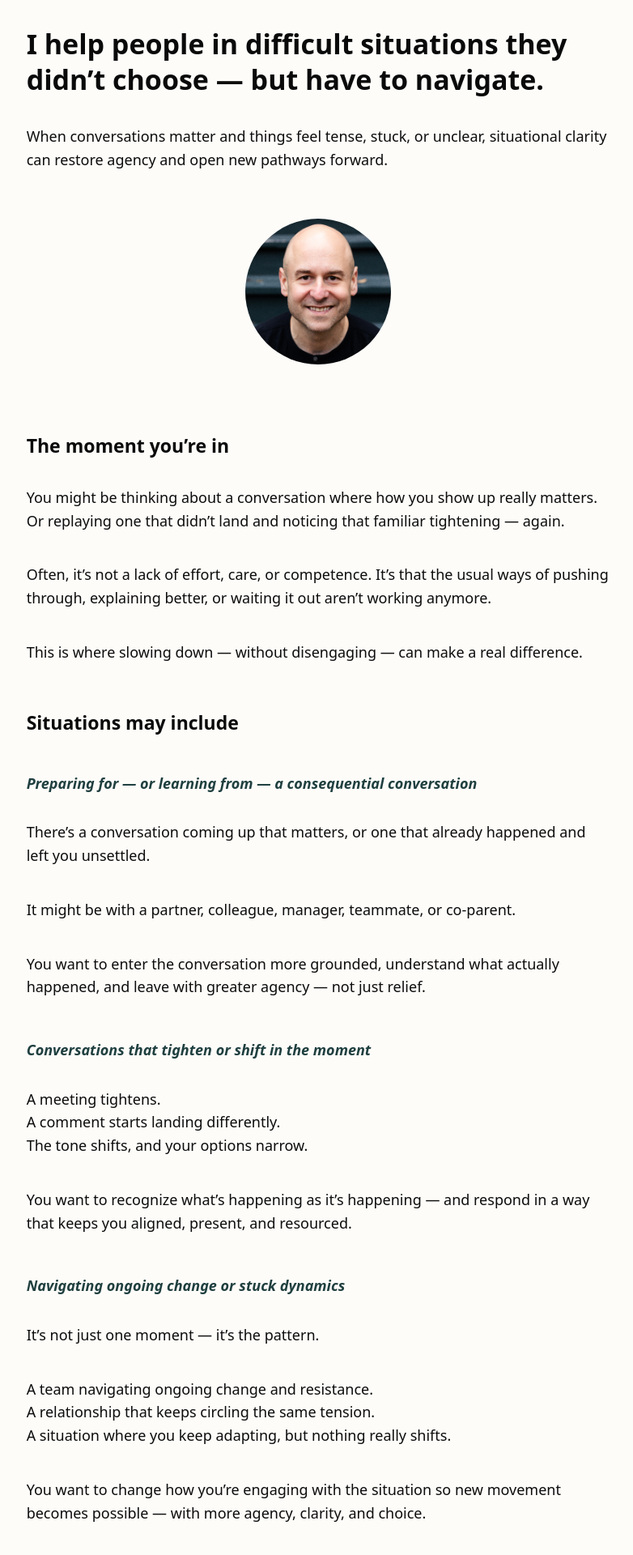
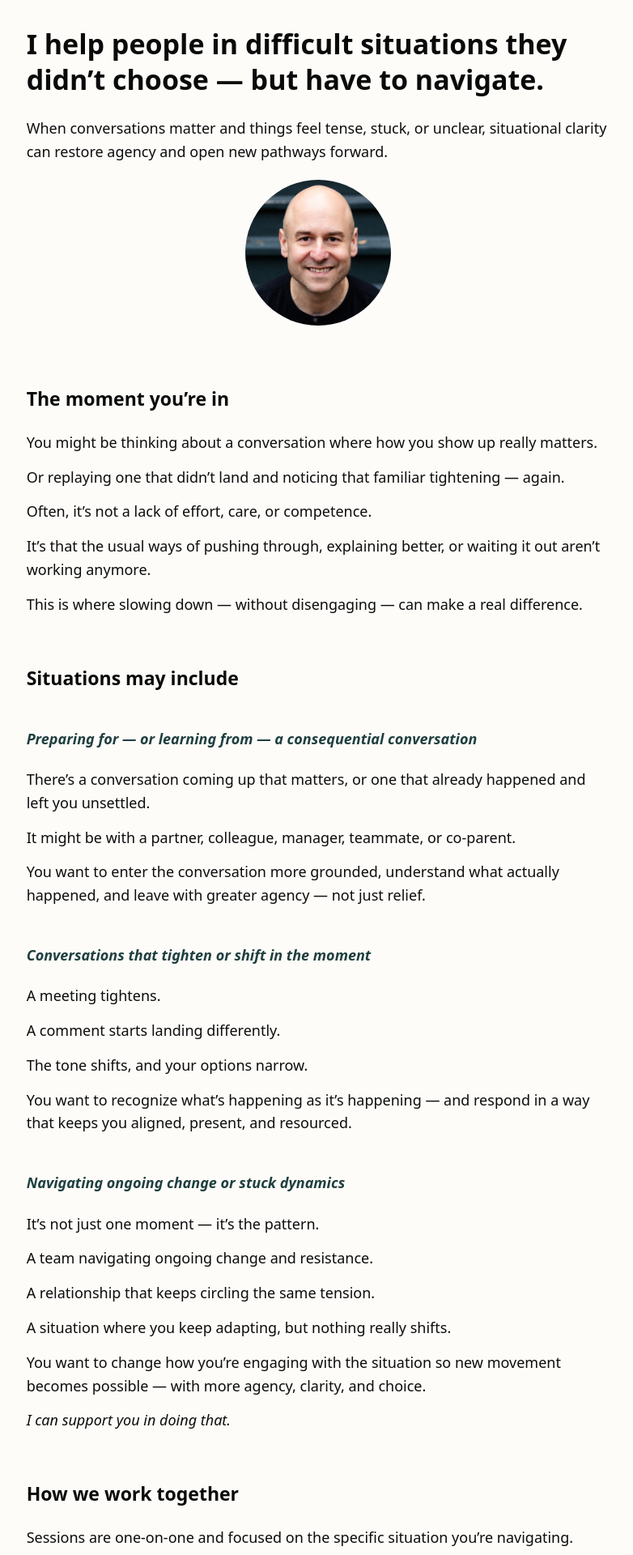
Before and after one commit to basil-family-lab/zen, a Jekyll site: the page built from index.md, in a window 1280 px wide. Shown: the top 1920 px of the page at 81% size, without its empty margins (247-1029 px from the left). Built offline with Jekyll 4.4.1, drawn with Linux system fonts in a browser that asks for light colours; some of the changed text lies outside the part shown.

Commit message:
refactor: semantically correct html

```diff
--- a/assets/css/style.css
+++ b/assets/css/style.css
@@ -31,7 +31,7 @@ h1,
 h2,
 h3 {
   line-height: 1.3;
-  margin: 0 0 10px;
+  margin: 0 0 24px;
 }
 
 h1 {
@@ -41,7 +41,8 @@ h1 {
 
 h2 {
   font-size: 23px;
-  margin-top: 20px;
+  margin-top: 24px;
+  margin-bottom: 24px;
   color: #0a0a0a;
 }
 
@@ -49,7 +50,8 @@ h2 {
 
 h3 {
   font-size: 18px;
-  margin-top: 14px;
+  margin-top: 48px;
+  margin-bottom: 24px;
   font-style: italic;
   color: #1f3f3f;
 }
--- a/index.md
+++ b/index.md
@@ -5,104 +5,222 @@ description: Situational clarity sessions for navigating difficult conversations
 css_id: home
 ---
 
-# I help people in difficult situations they didn’t choose — but have to navigate.
+<section id="hero">
+  <h1>I help people in difficult situations they didn’t choose — but have to navigate.</h1>
 
-When conversations matter and things feel tense, stuck, or unclear, situational clarity can restore agency and open new pathways forward.
+  <p>
+    When conversations matter and things feel tense, stuck, or unclear,
+    situational clarity can restore agency and open new pathways forward.
+  </p>
 
-![{{site.profile.name}}](/assets/images/profile.jpg){: .profile-image }
+  <img
+    src="/assets/images/profile.jpg"
+    alt="{{ site.profile.name }}"
+    class="profile-image"
+  />
+</section>
 
-## The moment you’re in
+<section id="moment">
+  <h2>The moment you’re in</h2>
 
-You might be thinking about a conversation where how you show up really matters.
-Or replaying one that didn’t land and noticing that familiar tightening — again.
+  <p>
+    You might be thinking about a conversation where how you show up really matters.
+  </p>
 
-Often, it’s not a lack of effort, care, or competence. It’s that the usual ways of pushing through, explaining better, or waiting it out aren’t working anymore.
+  <p>
+    Or replaying one that didn’t land and noticing that familiar tightening — again.
+  </p>
 
-This is where slowing down — without disengaging — can make a real difference.
+  <p>
+    Often, it’s not a lack of effort, care, or competence.
+  </p>
 
-## Situations may include
+  <p>
+    It’s that the usual ways of pushing through, explaining better, or waiting it out
+    aren’t working anymore.
+  </p>
 
-### Preparing for — or learning from — a consequential conversation
+  <p>
+    This is where slowing down — without disengaging — can make a real difference.
+  </p>
+</section>
 
-There’s a conversation coming up that matters, or one that already happened and left you unsettled.
+<section id="situations">
+  <h2>Situations may include</h2>
 
-It might be with a partner, colleague, manager, teammate, or co-parent.
+  <h3>Preparing for — or learning from — a consequential conversation</h3>
 
-You want to enter the conversation more grounded, understand what actually happened, and leave with greater agency — not just relief.
+  <p>
+    There’s a conversation coming up that matters, or one that already happened
+    and left you unsettled.
+  </p>
 
-### Conversations that tighten or shift in the moment
+  <p>
+    It might be with a partner, colleague, manager, teammate, or co-parent.
+  </p>
 
-A meeting tightens.
-A comment starts landing differently.
-The tone shifts, and your options narrow.
+  <p>
+    You want to enter the conversation more grounded,
+    understand what actually happened,
+    and leave with greater agency — not just relief.
+  </p>
 
-You want to recognize what’s happening as it’s happening — and respond in a way that keeps you aligned, present, and resourced.
+  <h3>Conversations that tighten or shift in the moment</h3>
 
-### Navigating ongoing change or stuck dynamics
+  <p>
+    A meeting tightens.
+  </p>
 
-It’s not just one moment — it’s the pattern.
+  <p>
+    A comment starts landing differently.
+  </p>
 
-A team navigating ongoing change and resistance.
-A relationship that keeps circling the same tension.
-A situation where you keep adapting, but nothing really shifts.
+  <p>
+    The tone shifts, and your options narrow.
+  </p>
 
-You want to change how you’re engaging with the situation so new movement becomes possible — with more agency, clarity, and choice.
+  <p>
+    You want to recognize what’s happening as it’s happening —
+    and respond in a way that keeps you aligned, present, and resourced.
+  </p>
 
-I can support you in doing that.
+  <h3>Navigating ongoing change or stuck dynamics</h3>
 
-## How we work together
+  <p>
+    It’s not just one moment — it’s the pattern.
+  </p>
 
-Sessions are one-on-one and focused on the specific situation you’re navigating.
+  <p>
+    A team navigating ongoing change and resistance.
+  </p>
 
-The work is structured, but responsive — we orient around what’s actually happening rather than following a preset sequence.
+  <p>
+    A relationship that keeps circling the same tension.
+  </p>
 
-Depending on the situation, I may draw on tools, assessments, or practical lenses to support clarity and decision-making.
+  <p>
+    A situation where you keep adapting, but nothing really shifts.
+  </p>
 
-People typically work with me for a small set of sessions, with the aim of increasing agency and creating movement you can carry forward on your own.
+  <p>
+    You want to change how you’re engaging with the situation
+    so new movement becomes possible —
+    with more agency, clarity, and choice.
+  </p>
 
-## What this is — and is not
+  <p>
+    <em>I can support you in doing that.</em>
+  </p>
+</section>
 
-### This is:
+<section id="how-we-work">
+  <h2>How we work together</h2>
 
-- support for real, life-impacting situations
-- work that increases agency and available options
-- grounded, immediately applicable clarity
+  <p>
+    Sessions are one-on-one and focused on the specific situation you’re navigating.
+  </p>
 
-### This is not:
+  <p>
+    The work is structured, but responsive —
+    oriented around what’s actually happening
+    rather than following a preset sequence.
+  </p>
 
-- therapy
-- advice-giving
-- fixing other people
+  <p>
+    Depending on the situation, I may draw on tools, assessments,
+    or practical lenses to support clarity and decision-making.
+  </p>
 
-## About me
+  <p>
+    People typically work with me for a small set of sessions,
+    with the aim of increasing agency
+    and creating movement you can carry forward on your own.
+  </p>
+</section>
 
-I’m a certified Zen Leadership coach and instructor with the [Institute of Zen Leadership](https://zenleader.global), and the founder of [Mindset Dojo](https://mindset.dojo.center), a self-inquiry and presence-based practice community.
+<section id="framing">
+  <h2>What this is — and is not</h2>
 
-My experience spans decades in business and technology, working in complex environments and periods of change, alongside lived experience navigating leadership, teams, and co-parenting.
+  <h3>This is:</h3>
+  <ul>
+    <li>support for real, life-impacting situations</li>
+    <li>work that increases agency and available options</li>
+    <li>grounded, immediately applicable clarity</li>
+  </ul>
 
-## What people have said
+  <h3>This is not:</h3>
+  <ul>
+    <li>therapy</li>
+    <li>advice-giving</li>
+    <li>fixing other people</li>
+  </ul>
+</section>
 
-### Business & Technology Leaders navigating complexity and change
+<section id="about">
+  <h2>About me</h2>
 
-- “Brought clarity, inspiration, and light.”
-- “An exceptional listener who brings ideas together and shapes them into a solid structure.”
-- “Helped me think more deeply about what actually mattered.”
+  <p>
+    I’m a certified Zen Leadership coach and instructor with the
+    <a href="https://zenleader.global">Institute of Zen Leadership</a>,
+    and the founder of
+    <a href="https://mindset.dojo.center">Mindset Dojo</a>,
+    a self-inquiry and presence-based practice community.
+  </p>
 
-### Professionals in high-stakes or difficult conversations
+  <p>
+    My experience spans decades in business and technology,
+    working in complex environments and periods of change,
+    alongside lived experience navigating leadership, teams, and co-parenting.
+  </p>
+</section>
 
-- “Raised conversations to a higher form.”
-- “Able to affect conversations and alter their course for the better.”
-- “Helped me navigate nuanced and difficult conversations more skillfully.”
+<section id="testimonials">
+  <h2>What people have said</h2>
 
-### Co-parents and professionals navigating ongoing relational tension
+  <h3>Business &amp; Technology Leaders navigating complexity and change</h3>
+  <ul>
+    <li>“Brought clarity, inspiration, and light.”</li>
+    <li>“An exceptional listener who brings ideas together and shapes them into a solid structure.”</li>
+    <li>“Helped me think more deeply about what actually mattered.”</li>
+  </ul>
 
-- “Navigated situations with calm and wisdom, even during conflict.”
-- “Diffused tension and changed the tone of conversations.”
-- “What felt stuck became workable.”
+  <h3>Professionals in high-stakes or difficult conversations</h3>
+  <ul>
+    <li>“Raised conversations to a higher form.”</li>
+    <li>“Able to affect conversations and alter their course for the better.”</li>
+    <li>“Helped me navigate nuanced and difficult conversations more skillfully.”</li>
+  </ul>
 
-## Connect
+  <h3>Co-parents and professionals navigating ongoing relational tension</h3>
+  <ul>
+    <li>“Navigated situations with calm and wisdom, even during conflict.”</li>
+    <li>“Diffused tension and changed the tone of conversations.”</li>
+    <li>“What felt stuck became workable.”</li>
+  </ul>
+</section>
 
-If you’re in a difficult situation and want more clarity, agency, and options, you’re welcome to connect.
+<section id="connect">
+  <h2>Connect</h2>
 
-- [Reach out by email]({{site.action_links.email}}){: data-ga-event="contact_email" data-ga-label="home_email"}
-- [Book a free video meet-and-greet]({{site.action_links.connect}}){: data-ga-event="contact_meet" data-ga-label="home_meet"}
+  <p>
+    If you’re in a difficult situation and want more clarity, agency, and options,
+    you’re welcome to connect.
+  </p>
+
+  <ul>
+    <li>
+      <a href="{{ site.action_links.email }}"
+         data-ga-event="contact_email"
+         data-ga-label="home_email">
+        Reach out by email
+      </a>
+    </li>
+    <li>
+      <a href="{{ site.action_links.connect }}"
+         data-ga-event="contact_meet"
+         data-ga-label="home_meet">
+        Book a free video meet-and-greet
+      </a>
+    </li>
+  </ul>
+</section>
```
